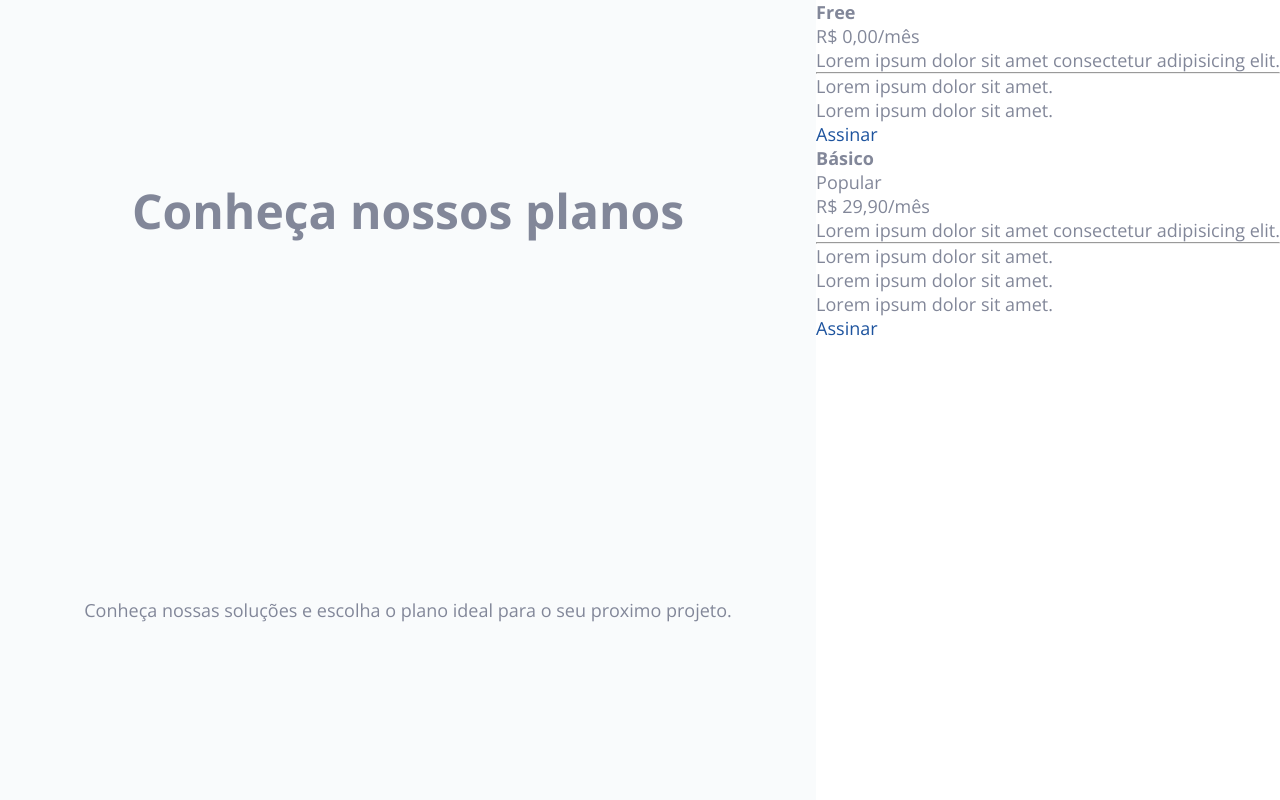
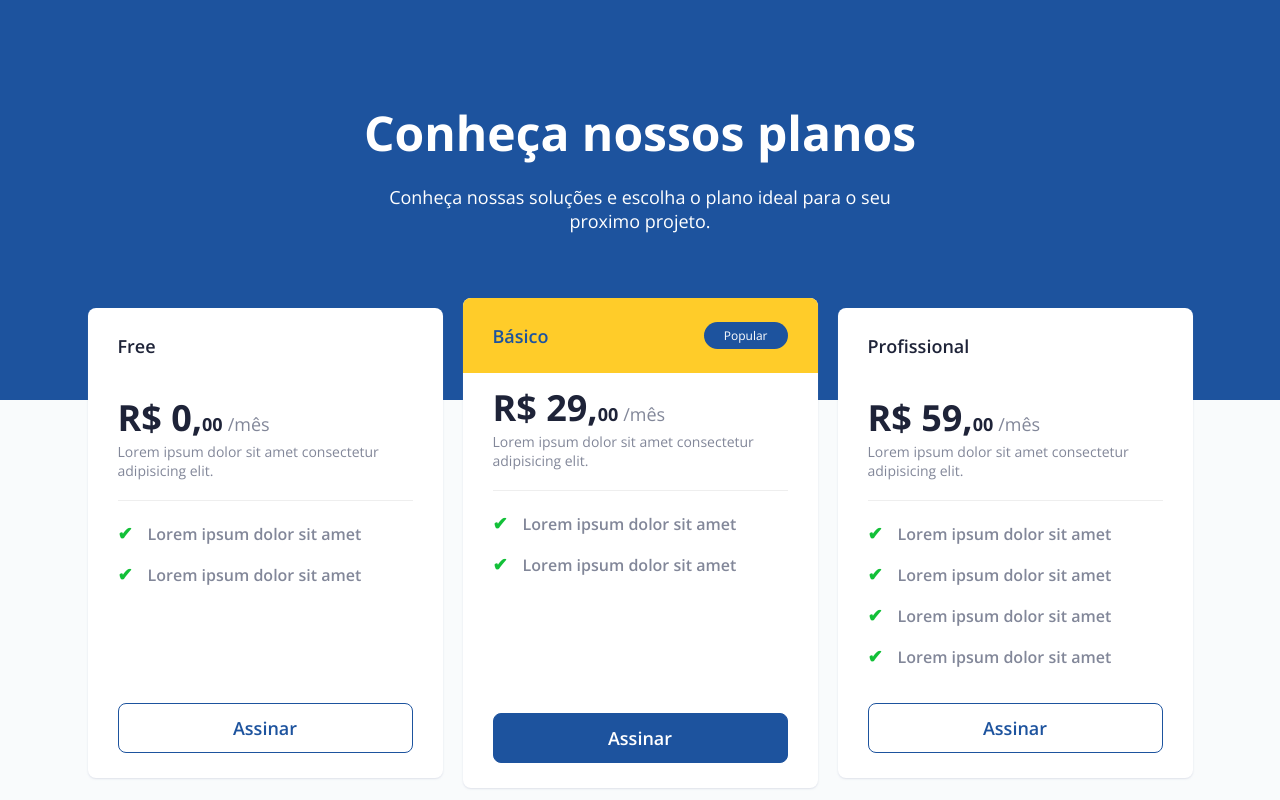
Before and after one commit to guialexandree/rocketpricing-html-css, a website: page index.html in a window 1280 px wide. Drawn offline with nearby package versions, Linux system fonts and the light colour scheme.

Commit message:
feat: finalizada estrutra da pagina e cards

```diff
--- a/assets/css/styles.css
+++ b/assets/css/styles.css
@@ -1,11 +1,20 @@
+@charset "UTF-8";
 @import url("https://fonts.googleapis.com/css2?family=Open+Sans:wght@400;600;700&display=swap");
 :root {
   --yellow: #ffcc29;
   --blue: #1d539e;
   --gray: #828799;
+  --gray-light: #EEEEEE;
   --page-background: #f9fbfc;
+  --white: #fff;
+  --text-blue: #1E2338;
 }
 
+.fluid {
+  width: 100%;
+}
+
+/* FLEXBOX */
 .flex {
   flex-direction: row;
 }
@@ -64,9 +73,147 @@
 
 header {
   flex: 1;
-  background-color: var(--page-background);
   display: grid;
   place-items: center;
+  background-color: var(--blue);
+  color: var(--white);
+  height: 50vh;
+  padding-top: 100px;
+}
+header .textos {
+  max-width: 553px;
+  text-align: center;
+}
+header .textos p {
+  margin-top: 20px;
+}
+header .cards {
+  margin-top: 65px;
+  display: flex;
+  align-items: center;
+}
+
+header .card {
+  color: var(--gray);
+  margin: 0;
+  padding: 0;
+  width: 355px;
+  height: 470px;
+  max-height: 470px;
+  background: var(--white);
+  box-shadow: 0px 1px 2px rgba(142, 150, 185, 0.25);
+  border-radius: 8px;
+  overflow: hidden;
+  display: flex;
+  flex-direction: column;
+}
+header .card > .card-header {
+  padding-left: 30px;
+  padding-right: 30px;
+  max-height: 75px;
+}
+header .card > .card-header .popular {
+  font-size: 12px;
+  border-radius: 25px;
+  padding: 5px 20px;
+  background-color: var(--blue);
+  color: var(--white);
+}
+header .card > .card-header h4 {
+  color: var(--text-blue);
+  font-size: 18px;
+  font-weight: 600;
+}
+header .card > .card-content {
+  flex: 1;
+  padding: 10px 30px 30px;
+}
+header .card > .card-content p.price {
+  position: relative;
+  font-size: 36px;
+  color: var(--text-blue);
+  font-weight: 700;
+}
+header .card > .card-content p.price::after {
+  content: "/mês";
+  margin-left: 5px;
+  display: inline;
+  font-size: 18px;
+  color: var(--gray);
+  font-weight: 400;
+}
+header .card > .card-content p.price span {
+  font-size: 18px;
+}
+header .card > .card-content p:not(.price) {
+  font-size: 14px;
+}
+header .card > .card-content hr {
+  margin-top: 20px;
+  border: none;
+  border-top: 1px solid var(--gray-light);
+}
+header .card > .card-content ul.beneficios {
+  margin-top: 20px;
+  font-size: 16px;
+  font-weight: 600;
+}
+header .card > .card-content ul.beneficios li + li {
+  margin-top: 17px;
+}
+header .card > .card-content ul.beneficios li::before {
+  content: "✔";
+  font-size: 18px;
+  color: #12c038;
+  margin-right: 15px;
+}
+header .card > .card-actions {
+  max-height: 75px;
+  padding: 0 30px 50px 30px;
+}
+header .card > .card-actions a {
+  text-align: center;
+  padding: 12px 24px;
+  border-radius: 8px;
+  display: block;
+  width: 100%;
+  border: solid 1px var(--blue);
+  color: var(--blue);
+  font-weight: 600;
+}
+header .card + .card {
+  margin-left: 20px;
+}
+header .card:hover {
+  max-height: 470px;
+  height: 470px;
+}
+header .card:hover .card-header {
+  background-color: var(--gray-light);
+  transition: all ease-in 0.3s;
+}
+header .card:hover .card-header h4 {
+  color: var(--blue);
+}
+header .card:hover .card-actions a {
+  background-color: var(--blue);
+  color: var(--white);
+  transition: all ease-in 0.3s;
+}
+header .card.active {
+  max-height: 490px;
+  height: 490px;
+}
+header .card.active .card-header {
+  background-color: var(--yellow);
+}
+header .card.active .card-header h4 {
+  color: var(--blue);
+}
+header .card.active .card-actions a {
+  background-color: var(--blue);
+  color: var(--white);
+  transition: all ease-in 0.3s;
 }
 
 * {
@@ -83,6 +230,7 @@ body {
   font-size: 18px;
   overflow-x: hidden;
   color: var(--gray);
+  background-color: var(--page-background);
 }
 
 button,
--- a/index.html
+++ b/index.html
@@ -8,43 +8,70 @@
 </head>
 
 <body id="root">
+	<section class="container fluid">
 		<header>
+			<section class="textos">
 				<h1>Conheça nossos planos</h1>
 				<p>Conheça nossas soluções e escolha o plano ideal para o seu proximo projeto.</p>
-	</header>
-	<main>
+			</section>
+			<section class="cards">
 				<section class="card">
-			<section class="card-header">
+					<section class="card-header flex ai-center jc-space-b">
 						<h4>Free</h4>
 					</section>
-			<p class="price">R$ 0,00<span>/mês</span></p>
+					<section class="card-content">
+						<p class="price">R$ 0,<span>00</span></p>
 						<p>Lorem ipsum dolor sit amet consectetur adipisicing elit.</p>
 						<hr />
-			<ul>
-				<li>Lorem ipsum dolor sit amet.</li>
-				<li>Lorem ipsum dolor sit amet.</li>
+						<ul class="beneficios">
+							<li>Lorem ipsum dolor sit amet</li>
+							<li>Lorem ipsum dolor sit amet</li>
 						</ul>
-			<section class="actions">
+					</section>
+					<section class="card-actions">
 						<a href="#plano-free">Assinar</a>
 					</section>
 				</section>
+				<!-- POPULAR -->
 				<section class="card active">
-			<section class="card-header">
+					<section class="card-header flex ai-center jc-space-b">
 						<h4>Básico</h4>
 						<span class="popular">Popular</span>
 					</section>
-			<p class="price">R$ 29,90<span>/mês</span></p>
-			<p>Lorem ipsum dolor sit amet consectetur adipisicing elit. </p>
+					<section class="card-content">
+						<p class="price">R$ 29,<span>00</span></p>
+						<p>Lorem ipsum dolor sit amet consectetur adipisicing elit.</p>
 						<hr />
 						<ul class="beneficios">
-				<li>Lorem ipsum dolor sit amet.</li>
-				<li>Lorem ipsum dolor sit amet.</li>
-				<li>Lorem ipsum dolor sit amet.</li>
+							<li>Lorem ipsum dolor sit amet</li>
+							<li>Lorem ipsum dolor sit amet</li>
 						</ul>
-			<section class="actions">
-				<a href="#plano-basico">Assinar</a>
+					</section>
+					<section class="card-actions">
+						<a href="#plano-free">Assinar</a>
+					</section>
+				</section><!-- /POPULAR -->
+				<section class="card">
+					<section class="card-header flex ai-center jc-space-b">
+						<h4>Profissional</h4>
+					</section>
+					<section class="card-content">
+						<p class="price">R$ 59,<span>00</span></p>
+						<p>Lorem ipsum dolor sit amet consectetur adipisicing elit.</p>
+						<hr />
+						<ul class="beneficios">
+							<li>Lorem ipsum dolor sit amet</li>
+							<li>Lorem ipsum dolor sit amet</li>
+							<li>Lorem ipsum dolor sit amet</li>
+							<li>Lorem ipsum dolor sit amet</li>
+						</ul>
+					</section>
+					<section class="card-actions">
+						<a href="#plano-free">Assinar</a>
 					</section>
 				</section>
-	</main>
+			</section>
+		</header>
+	</section>
 </body>
 </html>
```
Also changed, not shown: 1 other file. Lines whose indentation alone changed are shown as unchanged.
